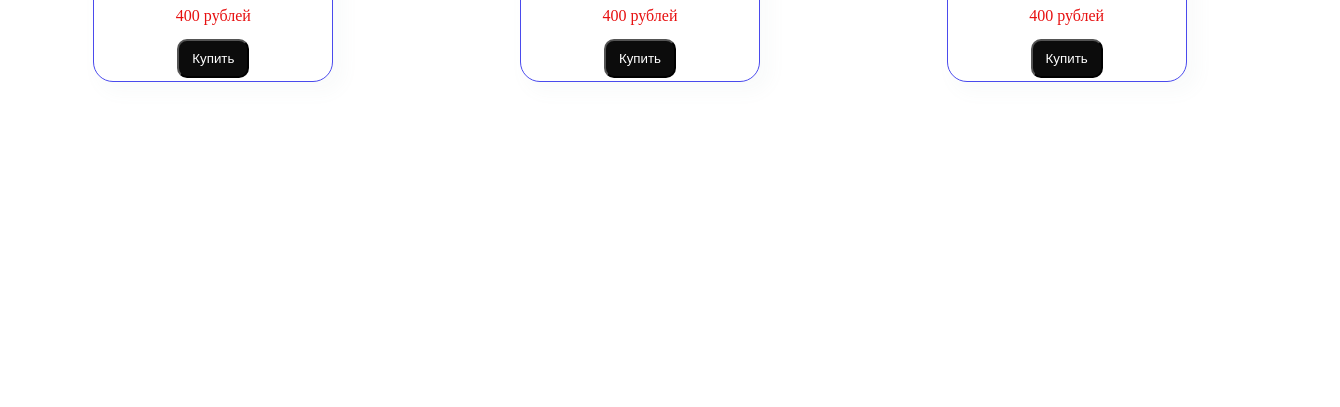
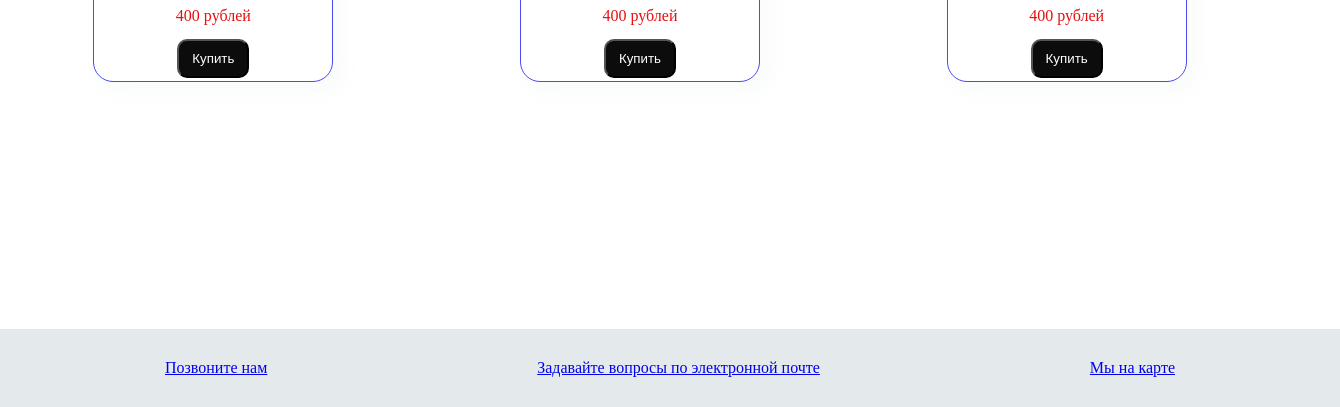
Before and after one commit to Tehnik-creator/DO-NOT-LOOK-HERE-, a plain HTML site: page do-not-look-here/index.html in a window 1280 px wide. Shown: the part 393-800 px from the top of the page, 1340 px wide, since content can reach past the window. Drawn offline with Linux system fonts and the light colour scheme.

Commit message:
finished footer

```diff
--- a/do-not-look-here/index.html
+++ b/do-not-look-here/index.html
@@ -51,5 +51,10 @@
             </nav>
         </nav>
     </main>
+    <footer class="footer">
+        <a href="tel:+7 (9686) 56 68 46">Позвоните нам</a>
+        <a href="mailto:maksimosipov_2000@mail.ru">Задавайте вопросы по электронной почте</a>
+        <a href="https://www.google.com/maps/place/%D0%A2%D0%B8%D1%85%D0%B2%D0%B8%D0%BD%D1%81%D0%BA%D0%B8%D0%B9+%D1%80-%D0%BD,+%D0%9B%D0%B5%D0%BD%D0%B8%D0%BD%D0%B3%D1%80%D0%B0%D0%B4%D1%81%D0%BA%D0%B0%D1%8F+%D0%BE%D0%B1%D0%BB./@59.7897283,31.6825413,7z/data=!3m1!4b1!4m5!3m4!1s0x46bca97107eea9db:0xbad9adc88abbb2f1!8m2!3d59.9216326!4d33.5826458" class="footer_link"> Мы на карте</a>
+    </footer>
 </body>
 </html>
--- a/do-not-look-here/style.css
+++ b/do-not-look-here/style.css
@@ -18,6 +18,7 @@ header {
 .header__logo {
     font-weight: 500;
     font-size: 36px;
+    margin-left: 30px;
 }
 
 
@@ -81,3 +82,13 @@ header {
 .main_h1 {
     margin-top: 50px;
 }
+
+.footer {
+    display: flex;
+    bottom: 0;
+    position: absolute;
+    width: 100%;
+    justify-content: space-around;
+    padding: 30px;
+    background-color: #E4EAEB;
+}
```
